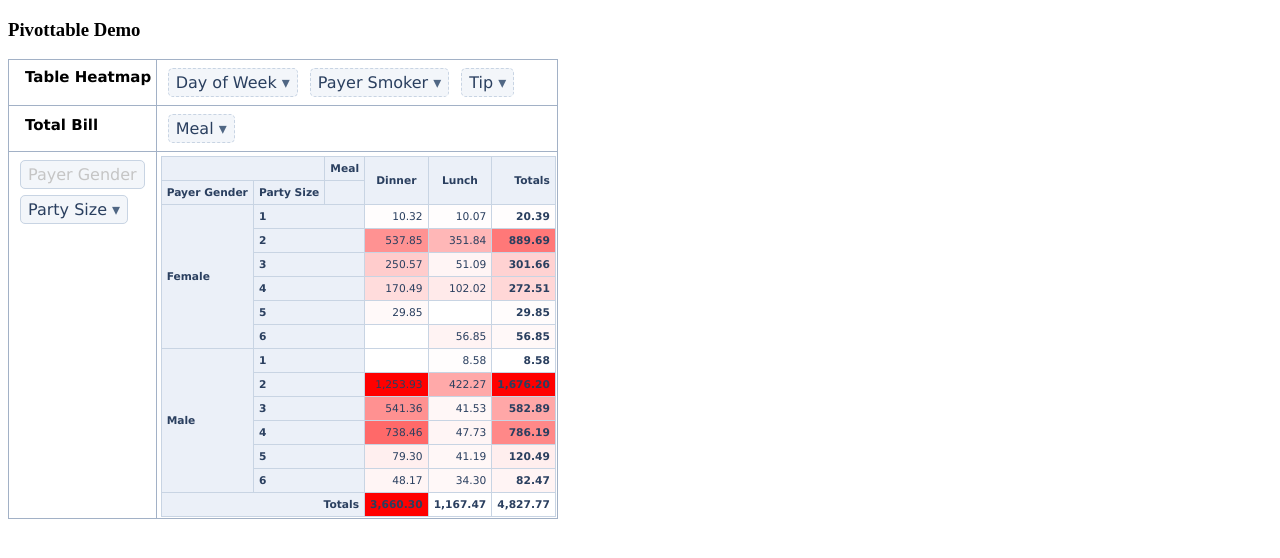
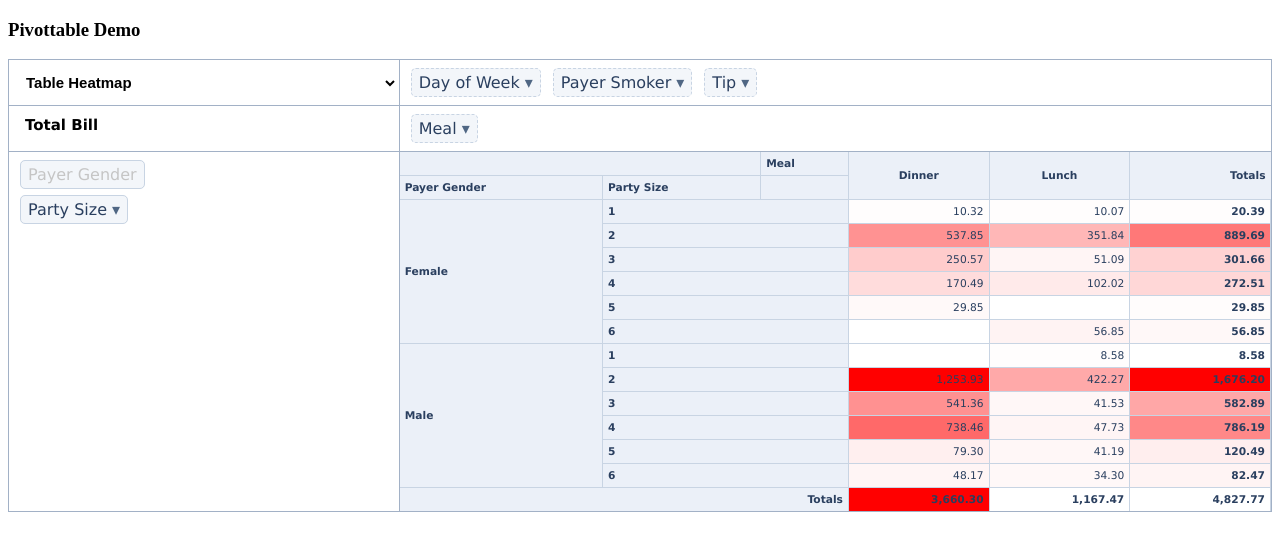
Before and after one commit to Seungwoo321/vue-pivottable, a Vue app: page / in a window 1280 px wide. Shown: the top 558 px of the page. Built offline with nearby package versions, Linux system fonts and the light colour scheme.

Commit message:
style update

```diff
--- a/demo/App.vue
+++ b/demo/App.vue
@@ -12,9 +12,9 @@
             :disabledFromDragDrop="disabledFromDragDrop"
             :sortonlyFromDragDrop="sortonlyFromDragDrop"
             :hiddenFromDragDrop="hiddenFromDragDrop">
-            <template slot="rendererCell">
+            <!-- <template slot="rendererCell">
                 {{ rendererName }}
-            </template>
+            </template> -->
             <template slot="aggregatorCell">
                 {{ vals.toString() }}
             </template>
--- a/package.json
+++ b/package.json
@@ -1,6 +1,6 @@
 {
   "name": "vue-pivottable",
-  "version": "0.1.7",
+  "version": "0.1.8",
   "main": "dist/vue-pivottable.umd.js",
   "files": [
     "dist"
--- a/src/pivottable.css
+++ b/src/pivottable.css
@@ -4,6 +4,7 @@
 }
 
 .pvtUi {
+    width: 100%;
     color: #2a3f5f;
     font-family: Verdana;
     border-collapse: collapse;
@@ -17,18 +18,35 @@
 }
 
 .pvtUi td.pvtOutput {
+    padding: 0;
     vertical-align: top;
     border: 1px solid #a2b1c6;
 }
 
 table.pvtTable {
+    width: 100%;
     font-size: 8pt;
     text-align: left;
     border-collapse: collapse;
-    margin-top: 3px;
-    margin-left: 3px;
     font-family: Verdana;
 }
+table.pvtTable thead tr:first-child > th,
+table.pvtTable thead tr:first-child > td {
+    border-top: none;
+}
+table.pvtTable thead tr th:first-child,
+table.pvtTable tbody tr th:first-child {
+    border-left: none;
+}
+table.pvtTable thead tr th:last-child,
+table.pvtTable tbody tr th:last-child {
+    border-right: none;
+}
+table.pvtTable tbody tr:last-child > th,
+table.pvtTable tbody tr:last-child > td {
+    border-bottom: none;
+}
+
 table.pvtTable thead tr th,
 table.pvtTable tbody tr th {
     background-color: #ebf0f8;
@@ -92,7 +110,6 @@ table.pvtTable tbody tr td {
 
 .pvtRenderers {
     border: 1px solid #a2b1c6;
-    padding: 0;
     user-select: none;
 }
 
```
